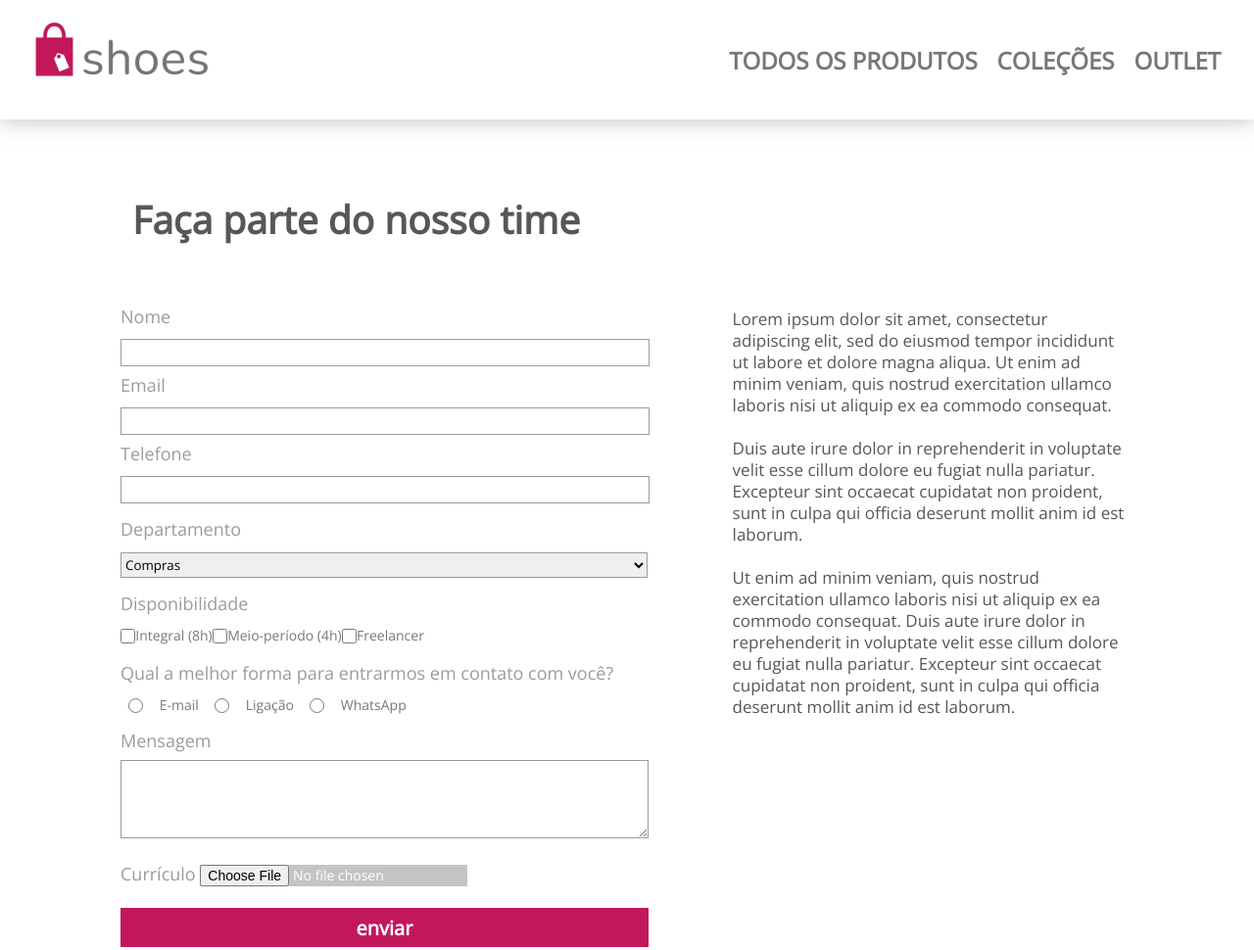
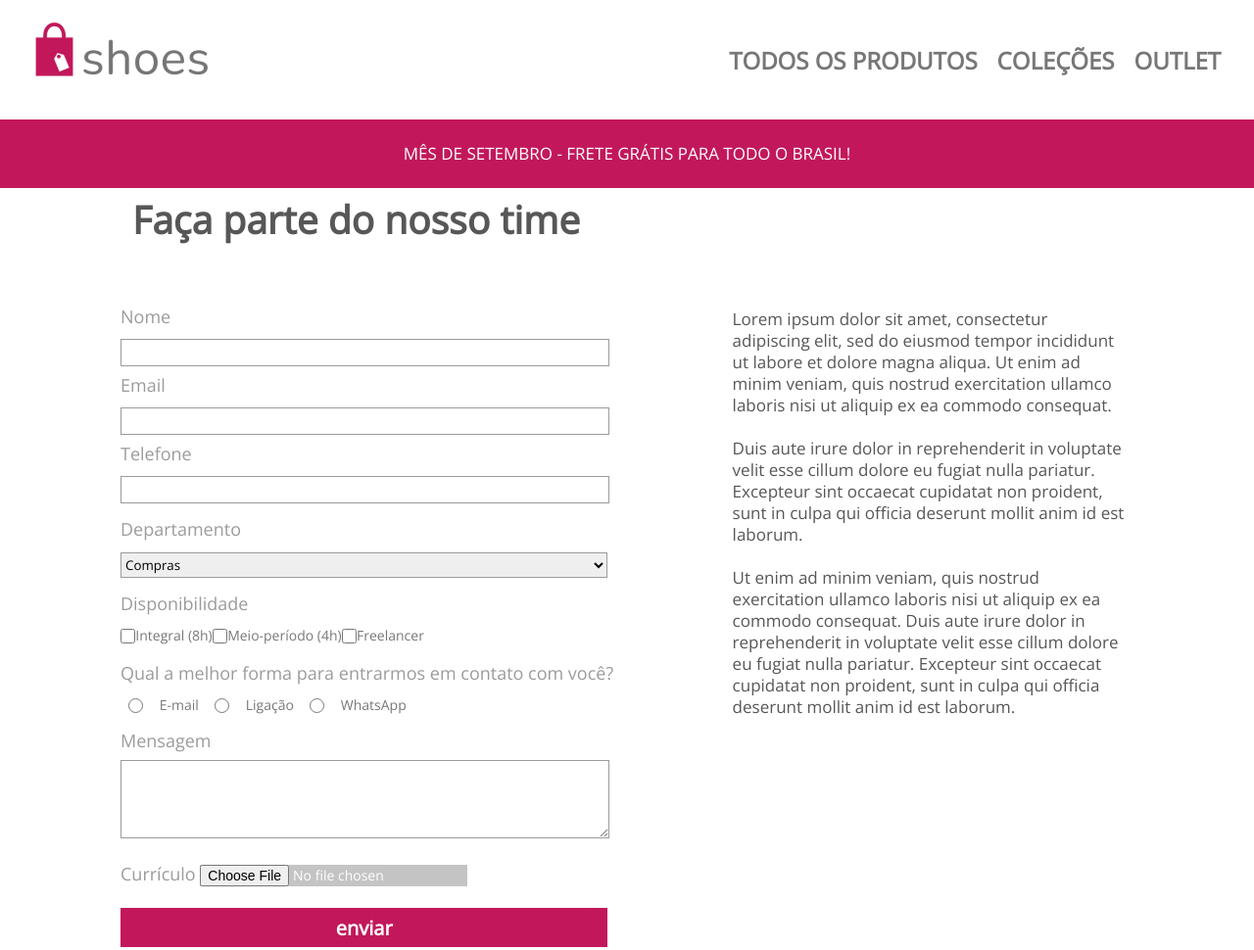
Before and after one commit to captainkatsura/shoesstoretrabalheconosco, a plain HTML site: page index.html in a window 1280 px wide. Shown: the top 970 px of the page at 98% size. Drawn offline with nearby package versions, Linux system fonts and the light colour scheme.

Commit message:
adicionei anúncio de promoção. ficou horrível.

```diff
--- a/index.html
+++ b/index.html
@@ -114,5 +114,9 @@
         </div>
     </footer>
 
+    <aside>
+        <p class="promocao">MÊS DE SETEMBRO - FRETE GRÁTIS PARA TODO O BRASIL!</p>
+    </aside>
+
 </body>
 </html>
--- a/style.css
+++ b/style.css
@@ -86,19 +86,19 @@ form {
 }
 
 input[type=text] {
-    width: 538px;
+    width: 82%;
     height: 26px;
     border: 1px solid #9B9B9B;
 }
 
 input[type=email] {
-    width: 538px;
+    width: 82%;
     height: 26px;
     border: 1px solid #9B9B9B;
 }
 
 input[type=tel] {
-    width: 538px;
+    width: 82%;
     height: 26px;
     border: 1px solid #9B9B9B;
 }
@@ -108,7 +108,9 @@ input[type=tel] {
     flex-direction: column;
 }
 
-#dep {}
+#dep {
+    width: 82%;
+}
 
 select {
     width: 538px;
@@ -169,7 +171,7 @@ input[type=radio] {
 .msg {}
 
 #mensagem {
-    width: 536.64px;
+    width: 82%;
     height: 78px;
     border: 1px solid #9B9B9B;
     margin-top: 12px;
@@ -190,7 +192,7 @@ input[type=file] {
 }
 
 button {
-    width: 539px;
+    width: 82%;
     height: 40px;
     background: #C2185B;
     color: #ffffff;
@@ -214,6 +216,7 @@ button:hover {
 .main-container2 {
     width: 40%;
     padding-top: 138px;
+    display: flex;
 }
 
 p {
@@ -292,3 +295,23 @@ h4 {
 .institucional-footer {
     padding-right: 140px;
 }
+
+
+aside {
+    display: flex;
+    justify-content: center;
+    align-items: center;
+    position: fixed;
+    background-color: #C2185B;
+    height: 70px;
+    width: 100%;
+    z-index: 10;
+    top: 0122px;
+}
+
+.promocao {
+    display: flex;
+    position: fixed;
+    color: #ffffff;
+    z-index: -1;
+}
```
